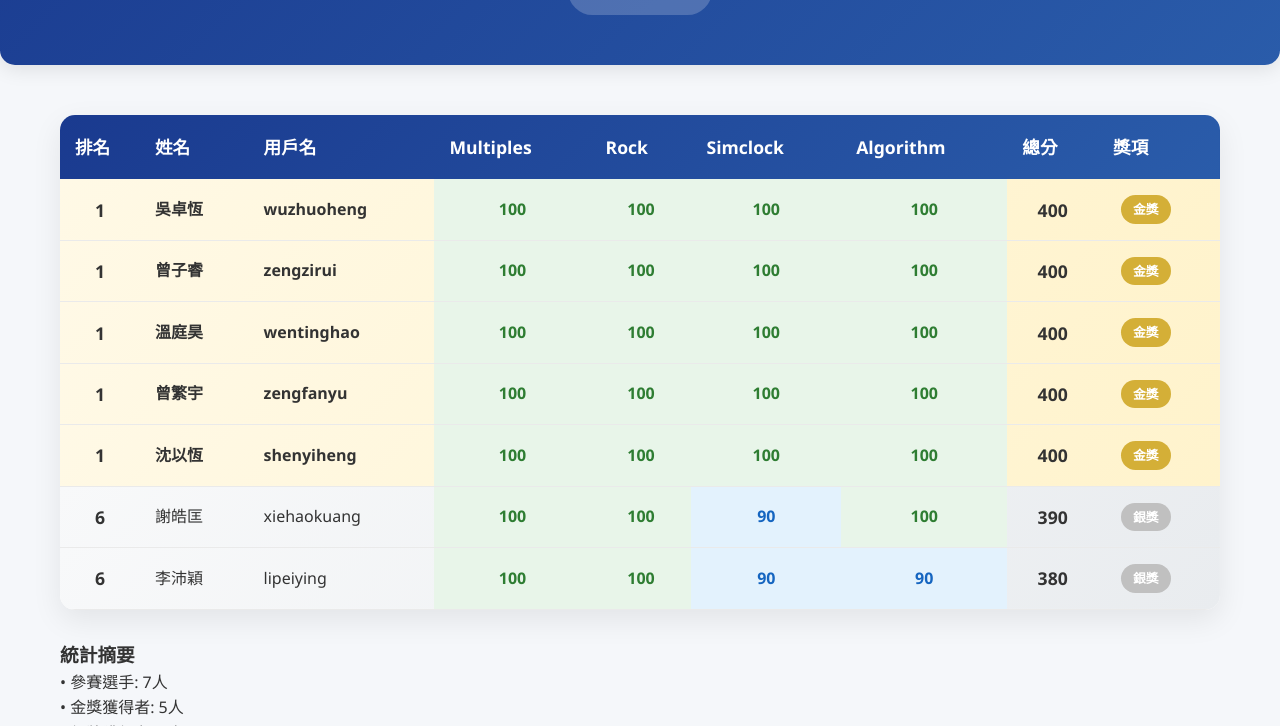
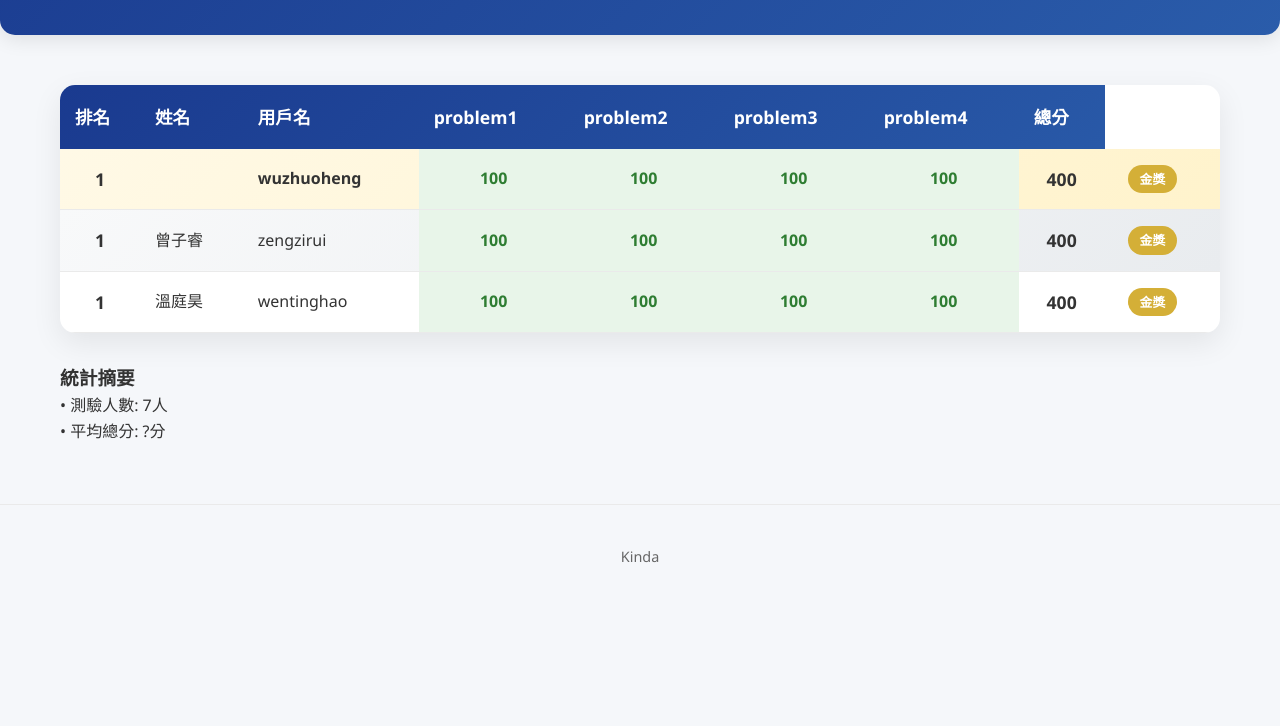
Before and after one commit to tler123/CPPtest, a plain HTML site: page ranking1.html in a window 1280 px wide. Shown: the part 204-930 px from the top of the page. After the commit the page ends 812 px from the top, so only its background shows below. Drawn offline with Linux system fonts and the light colour scheme.

Commit message:
Update ranking1.html

```diff
--- a/ranking1.html
+++ b/ranking1.html
@@ -3,7 +3,7 @@
 <head>
     <meta charset="UTF-8">
     <meta name="viewport" content="width=device-width, initial-scale=1.0">
-    <title>MOI 2025 - 比賽分榜</title>
+    <title>Ranking</title>
     <style>
         * {
             margin: 0;
@@ -187,8 +187,7 @@
 <body>
     <header>
         <div class="container">
-            <h1>MOI 2025 比賽分榜</h1>
-            <p class="subtitle">詳細成績統計與排名</p>
+            <h1>排行榜</h1>
             <a href="index.html" class="back-button">← 返回主目錄</a>
         </div>
     </header>
@@ -201,18 +200,17 @@
                         <th>排名</th>
                         <th>姓名</th>
                         <th>用戶名</th>
-                        <th>Multiples</th>
-                        <th>Rock</th>
-                        <th>Simclock</th>
-                        <th>Algorithm</th>
+                        <th>problem1</th>
+                        <th>problem2</th>
+                        <th>problem3</th>
+                        <th>problem4</th>
                         <th>總分</th>
-                        <th>獎項</th>
                     </tr>
                 </thead>
                 <tbody>
                     <tr class="gold">
                         <td class="rank">1</td>
-                        <td>吳卓恆</td>
+                        <td></td>
                         <td>wuzhuoheng</td>
                         <td class="score perfect">100</td>
                         <td class="score perfect">100</td>
@@ -221,7 +219,7 @@
                         <td class="total-score">400</td>
                         <td><span class="medal-badge gold-badge">金獎</span></td>
                     </tr>
-                    <tr class="gold">
+                    <tr class="silver">
                         <td class="rank">1</td>
                         <td>曾子睿</td>
                         <td>zengzirui</td>
@@ -232,7 +230,7 @@
                         <td class="total-score">400</td>
                         <td><span class="medal-badge gold-badge">金獎</span></td>
                     </tr>
-                    <tr class="gold">
+                    <tr class="bronze">
                         <td class="rank">1</td>
                         <td>溫庭昊</td>
                         <td>wentinghao</td>
@@ -243,67 +241,20 @@
                         <td class="total-score">400</td>
                         <td><span class="medal-badge gold-badge">金獎</span></td>
                     </tr>
-                    <tr class="gold">
-                        <td class="rank">1</td>
-                        <td>曾繁宇</td>
-                        <td>zengfanyu</td>
-                        <td class="score perfect">100</td>
-                        <td class="score perfect">100</td>
-                        <td class="score perfect">100</td>
-                        <td class="score perfect">100</td>
-                        <td class="total-score">400</td>
-                        <td><span class="medal-badge gold-badge">金獎</span></td>
-                    </tr>
-                    <tr class="gold">
-                        <td class="rank">1</td>
-                        <td>沈以恆</td>
-                        <td>shenyiheng</td>
-                        <td class="score perfect">100</td>
-                        <td class="score perfect">100</td>
-                        <td class="score perfect">100</td>
-                        <td class="score perfect">100</td>
-                        <td class="total-score">400</td>
-                        <td><span class="medal-badge gold-badge">金獎</span></td>
-                    </tr>
-                    <tr class="silver">
-                        <td class="rank">6</td>
-                        <td>謝皓匡</td>
-                        <td>xiehaokuang</td>
-                        <td class="score perfect">100</td>
-                        <td class="score perfect">100</td>
-                        <td class="score good">90</td>
-                        <td class="score perfect">100</td>
-                        <td class="total-score">390</td>
-                        <td><span class="medal-badge silver-badge">銀獎</span></td>
-                    </tr>
-                    <tr class="silver">
-                        <td class="rank">6</td>
-                        <td>李沛穎</td>
-                        <td>lipeiying</td>
-                        <td class="score perfect">100</td>
-                        <td class="score perfect">100</td>
-                        <td class="score good">90</td>
-                        <td class="score good">90</td>
-                        <td class="total-score">380</td>
-                        <td><span class="medal-badge silver-badge">銀獎</span></td>
-                    </tr>
                 </tbody>
             </table>
         </div>
 
         <div class="stats-summary">
             <h3>統計摘要</h3>
-            <p>• 參賽選手: 7人</p>
-            <p>• 金獎獲得者: 5人</p>
-            <p>• 銀獎獲得者: 2人</p>
-            <p>• 滿分選手: 5人</p>
-            <p>• 平均總分: 392.9分</p>
+            <p>• 測驗人數: 7人</p>
+            <p>• 平均總分: ?分</p>
         </div>
     </div>
 
     <footer>
         <div class="container">
-            <p>MOI 2025 - 澳門奧林匹克資訊競賽 &copy; 2025 版權所有</p>
+            <p>Kinda</p>
         </div>
     </footer>
 </body>
```
